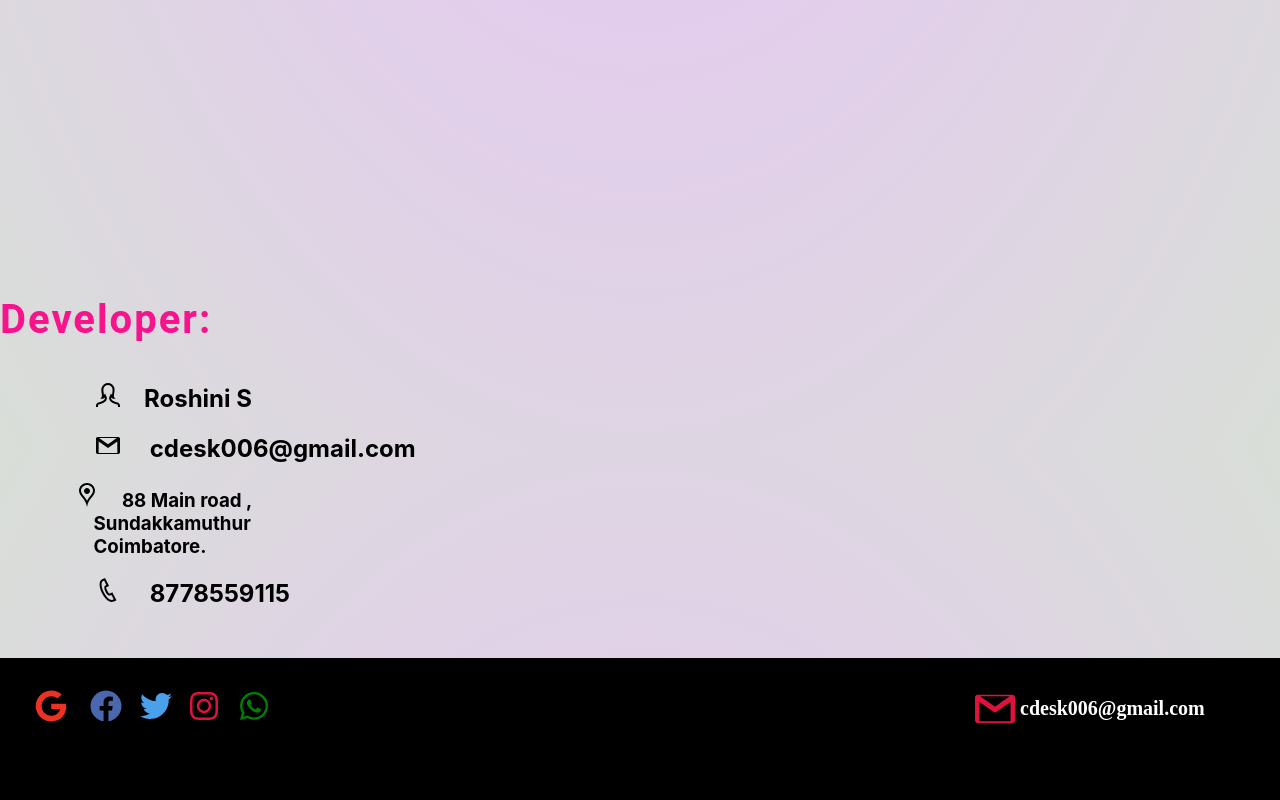
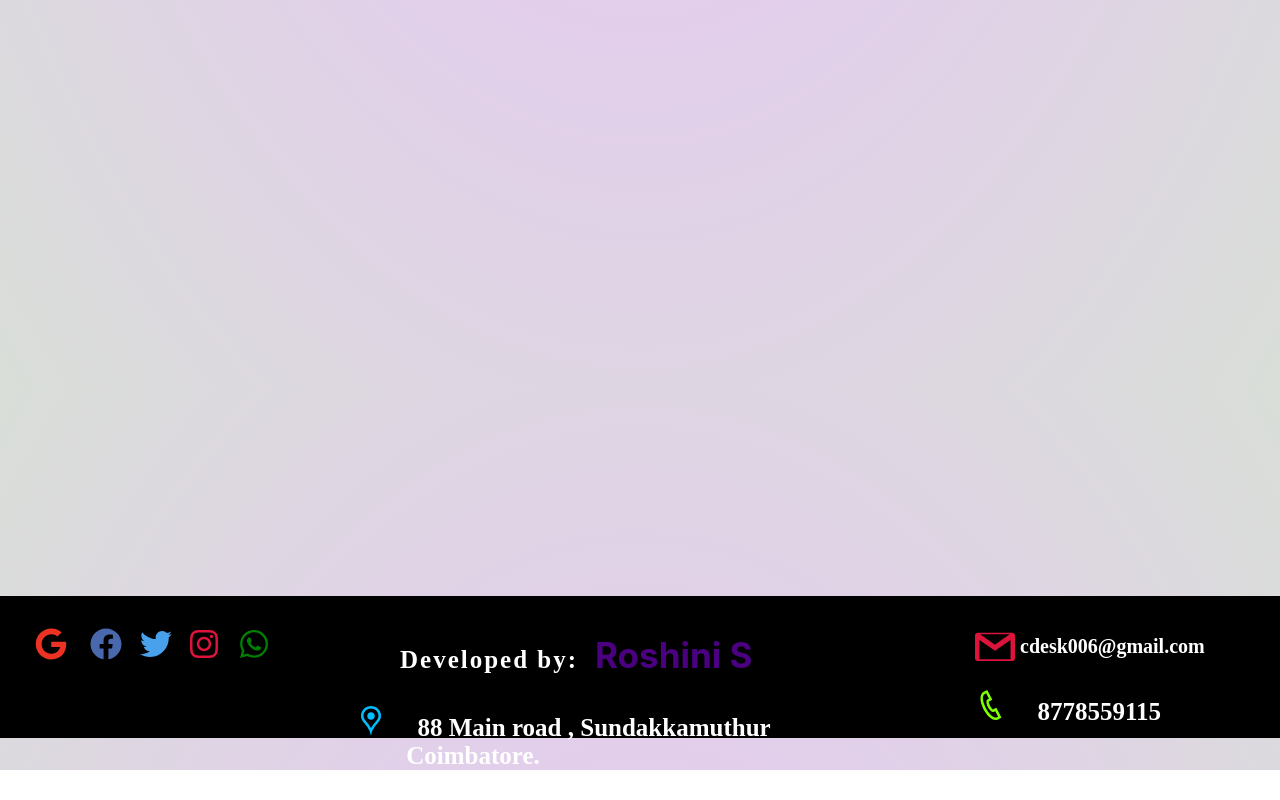
Before and after one commit to RoshiniSukumar/Covid-19-Support-Desk, a React (Create React App) app: page /register/details in a window 1280 px wide. Shown: the part 1846-2646 px from the top of the page. After the commit the page ends 2616 px from the top, so only its background shows below. Built offline with nearby package versions, Linux system fonts and the light colour scheme.

Commit message:
mydetails js

```diff
--- a/src/components/function/MyDetails.js
+++ b/src/components/function/MyDetails.js
@@ -5,18 +5,29 @@ function MyDetails() {
   return (
     <div className="det">
         <div>
-     <h1>Developer:</h1> <br/>
+
+
+     <h1 className="mine1">Developed by:</h1> <br/>
      &emsp;&emsp;&emsp;&emsp;
-     <h2>&emsp;&emsp;&emsp;&emsp;<svg xmlns="http://www.w3.org/2000/svg" width="24" height="24" viewBox="0 0 24 24"><path d="M20.823 19.307c-2.967-.681-6.578-2.437-5.514-4.723.684 1.125 2.8 1.777 4.449.804-4.747-1.204 2.334-9.471-3.871-14.105-1.134-.853-2.526-1.283-3.911-1.283-1.379 0-2.752.425-3.863 1.283-6.206 4.634.876 12.901-3.872 14.105 1.652.974 3.771.292 4.451-.804 1.064 2.287-2.551 4.043-5.514 4.723-2.979.683-3.178 2.468-3.178 4.004l.005.689h1.996c0-1.96-.032-2.364 1.625-2.744 1.633-.375 5.568-1.53 6.855-4.162 1.011-2.067-.02-3.45-1.528-6.722-.133 1.109-1.001 1.613-1.001 1.613-.049-.692-.15-1.366-.241-1.967-.486-3.225-.638-5.463 1.623-7.152 1.498-1.156 3.787-1.159 5.357.019 2.236 1.67 2.084 3.909 1.598 7.133-.089.591-.188 1.253-.238 1.933 0 0-.831-.404-.975-1.604-1.535 3.296-2.573 4.669-1.556 6.747 1.286 2.632 5.223 3.788 6.855 4.162 1.67.384 1.625.8 1.625 2.744h1.994l.005-.693c.001-1.536-.199-3.318-3.176-4z"/></svg>
+     <h2 className="mine">&emsp;&emsp;&emsp;&emsp;
+     {/* <svg className="ic1" xmlns="http://www.w3.org/2000/svg" width="24" height="24" viewBox="0 0 24 24"><path d="M20.823 19.307c-2.967-.681-6.578-2.437-5.514-4.723.684 1.125 2.8 1.777 4.449.804-4.747-1.204 2.334-9.471-3.871-14.105-1.134-.853-2.526-1.283-3.911-1.283-1.379 0-2.752.425-3.863 1.283-6.206 4.634.876 12.901-3.872 14.105 1.652.974 3.771.292 4.451-.804 1.064 2.287-2.551 4.043-5.514 4.723-2.979.683-3.178 2.468-3.178 4.004l.005.689h1.996c0-1.96-.032-2.364 1.625-2.744 1.633-.375 5.568-1.53 6.855-4.162 1.011-2.067-.02-3.45-1.528-6.722-.133 1.109-1.001 1.613-1.001 1.613-.049-.692-.15-1.366-.241-1.967-.486-3.225-.638-5.463 1.623-7.152 1.498-1.156 3.787-1.159 5.357.019 2.236 1.67 2.084 3.909 1.598 7.133-.089.591-.188 1.253-.238 1.933 0 0-.831-.404-.975-1.604-1.535 3.296-2.573 4.669-1.556 6.747 1.286 2.632 5.223 3.788 6.855 4.162 1.67.384 1.625.8 1.625 2.744h1.994l.005-.693c.001-1.536-.199-3.318-3.176-4z"/></svg> */}
      &emsp;Roshini S</h2>
+
+     {/* <a
+        href="https://mail.google.com/mail/?view=cm&fs=1&tf=1&to=cdesk006@gmail.com"
+         className="mail"
+      >
      &emsp;&emsp;&emsp;&emsp;
-     <h2>&emsp;&emsp;&emsp;&emsp;<svg width="24" height="24"  xmlns="http://www.w3.org/2000/svg"   fill-rule="evenodd" clip-rule="evenodd"><path d="M22.288 21h-20.576c-.945 0-1.712-.767-1.712-1.712v-13.576c0-.945.767-1.712 1.712-1.712h20.576c.945 0 1.712.767 1.712 1.712v13.576c0 .945-.767 1.712-1.712 1.712zm-10.288-6.086l-9.342-6.483-.02 11.569h18.684v-11.569l-9.322 6.483zm8.869-9.914h-17.789l8.92 6.229s6.252-4.406 8.869-6.229z"/></svg>
+     <h2 className="minedet1">&emsp;&emsp;&emsp;&emsp;<svg width="24" height="24"  xmlns="http://www.w3.org/2000/svg"   fill-rule="evenodd" clip-rule="evenodd"><path d="M22.288 21h-20.576c-.945 0-1.712-.767-1.712-1.712v-13.576c0-.945.767-1.712 1.712-1.712h20.576c.945 0 1.712.767 1.712 1.712v13.576c0 .945-.767 1.712-1.712 1.712zm-10.288-6.086l-9.342-6.483-.02 11.569h18.684v-11.569l-9.322 6.483zm8.869-9.914h-17.789l8.92 6.229s6.252-4.406 8.869-6.229z"/></svg>
      &emsp; cdesk006@gmail.com</h2>
+     </a> */}
+
      &emsp;&emsp;&emsp;&emsp;
-     <h3>&emsp;&emsp;&emsp;&emsp;<svg xmlns="http://www.w3.org/2000/svg" width="24" height="24" viewBox="0 0 24 24"><path d="M12 2c3.196 0 6 2.618 6 5.602 0 2.238-1.058 3.488-2.659 5.381-1.078 1.274-2.303 2.722-3.341 4.697-1.038-1.976-2.263-3.423-3.341-4.697-1.601-1.893-2.659-3.143-2.659-5.381 0-2.984 2.804-5.602 6-5.602zm0-2c-4.198 0-8 3.403-8 7.602 0 6.243 6.377 6.903 8 16.398 1.623-9.495 8-10.155 8-16.398 0-4.199-3.801-7.602-8-7.602zm0 11c-1.657 0-3-1.343-3-3s1.343-3 3-3 3 1.343 3 3-1.343 3-3 3z"/></svg>
-     &emsp; 88 Main road ,<br/>&emsp;&emsp;&emsp;&emsp;&emsp;Sundakkamuthur<br/>&emsp;&emsp;&emsp;&emsp;&emsp;Coimbatore.</h3>
+     <h3 className="minedet1">&emsp;&emsp;&emsp;&emsp; <svg className="ic2" xmlns="http://www.w3.org/2000/svg" width="30" height="30" viewBox="0 0 24 24"><path d="M12 2c3.196 0 6 2.618 6 5.602 0 2.238-1.058 3.488-2.659 5.381-1.078 1.274-2.303 2.722-3.341 4.697-1.038-1.976-2.263-3.423-3.341-4.697-1.601-1.893-2.659-3.143-2.659-5.381 0-2.984 2.804-5.602 6-5.602zm0-2c-4.198 0-8 3.403-8 7.602 0 6.243 6.377 6.903 8 16.398 1.623-9.495 8-10.155 8-16.398 0-4.199-3.801-7.602-8-7.602zm0 11c-1.657 0-3-1.343-3-3s1.343-3 3-3 3 1.343 3 3-1.343 3-3 3z"/></svg>
+       &emsp; 88 Main road ,   Sundakkamuthur &emsp;&emsp;&emsp;&emsp;&emsp;&emsp;&emsp;&emsp;&emsp;<br/>&emsp;&emsp;&emsp;&emsp;&emsp;&emsp; Coimbatore.</h3>
+
      &emsp;&emsp;&emsp;&emsp;
-     <h2>&emsp;&emsp;&emsp;&emsp;<svg xmlns="http://www.w3.org/2000/svg" width="24" height="24" viewBox="0 0 24 24"><path d="M6.176 1.322l2.844-1.322 4.041 7.89-2.724 1.341c-.538 1.259 2.159 6.289 3.297 6.372.09-.058 2.671-1.328 2.671-1.328l4.11 7.932s-2.764 1.354-2.854 1.396c-7.862 3.591-19.103-18.258-11.385-22.281zm1.929 1.274l-1.023.504c-5.294 2.762 4.177 21.185 9.648 18.686l.971-.474-2.271-4.383-1.026.5c-3.163 1.547-8.262-8.219-5.055-9.938l1.007-.497-2.251-4.398z"/></svg>
+     <h2 className="minedet2">&emsp;&emsp;&emsp;&emsp; <svg className="ic3" xmlns="http://www.w3.org/2000/svg" width="30" height="30" viewBox="0 0 24 24"><path d="M6.176 1.322l2.844-1.322 4.041 7.89-2.724 1.341c-.538 1.259 2.159 6.289 3.297 6.372.09-.058 2.671-1.328 2.671-1.328l4.11 7.932s-2.764 1.354-2.854 1.396c-7.862 3.591-19.103-18.258-11.385-22.281zm1.929 1.274l-1.023.504c-5.294 2.762 4.177 21.185 9.648 18.686l.971-.474-2.271-4.383-1.026.5c-3.163 1.547-8.262-8.219-5.055-9.938l1.007-.497-2.251-4.398z"/></svg>
      &emsp; 8778559115</h2>
 
      </div>
```
